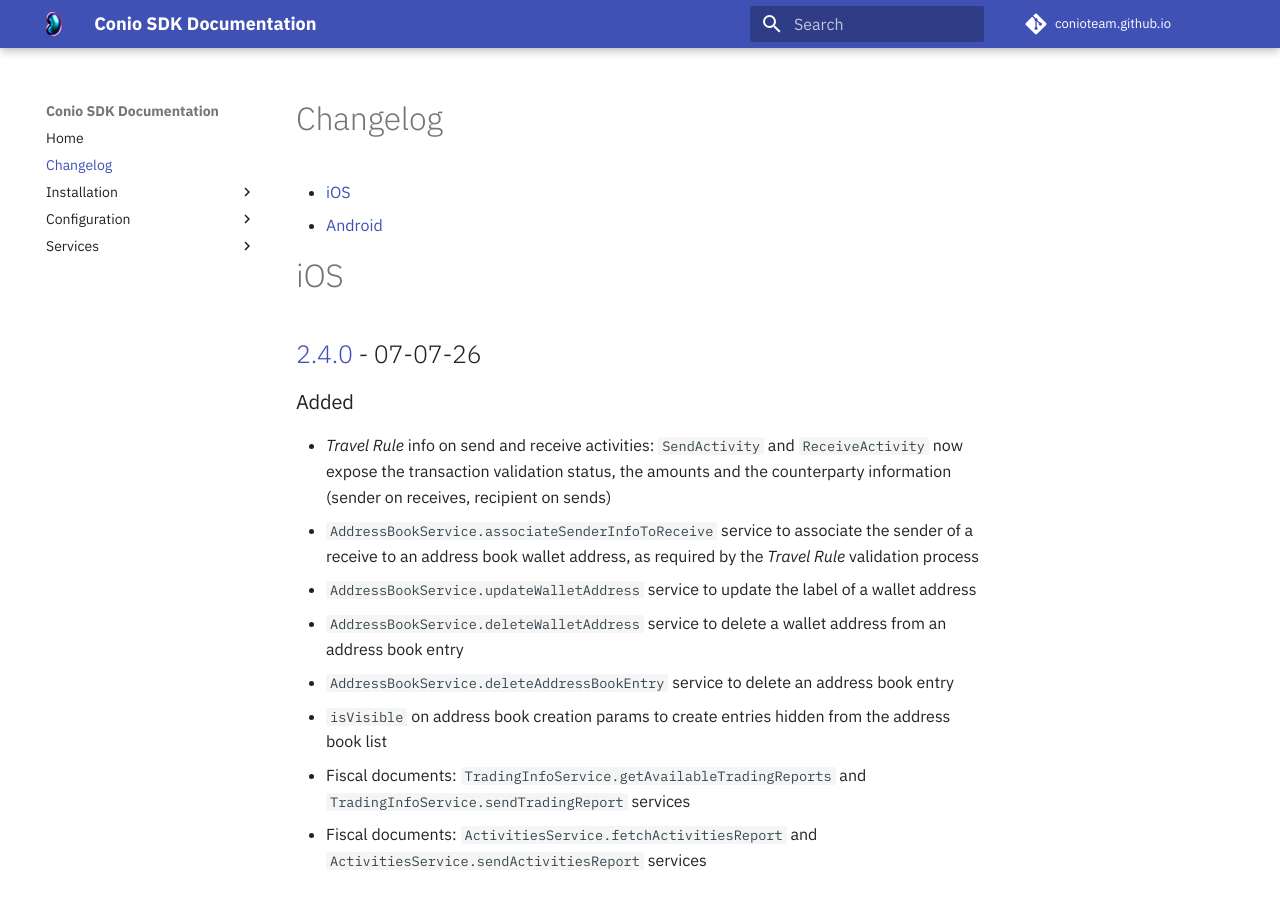
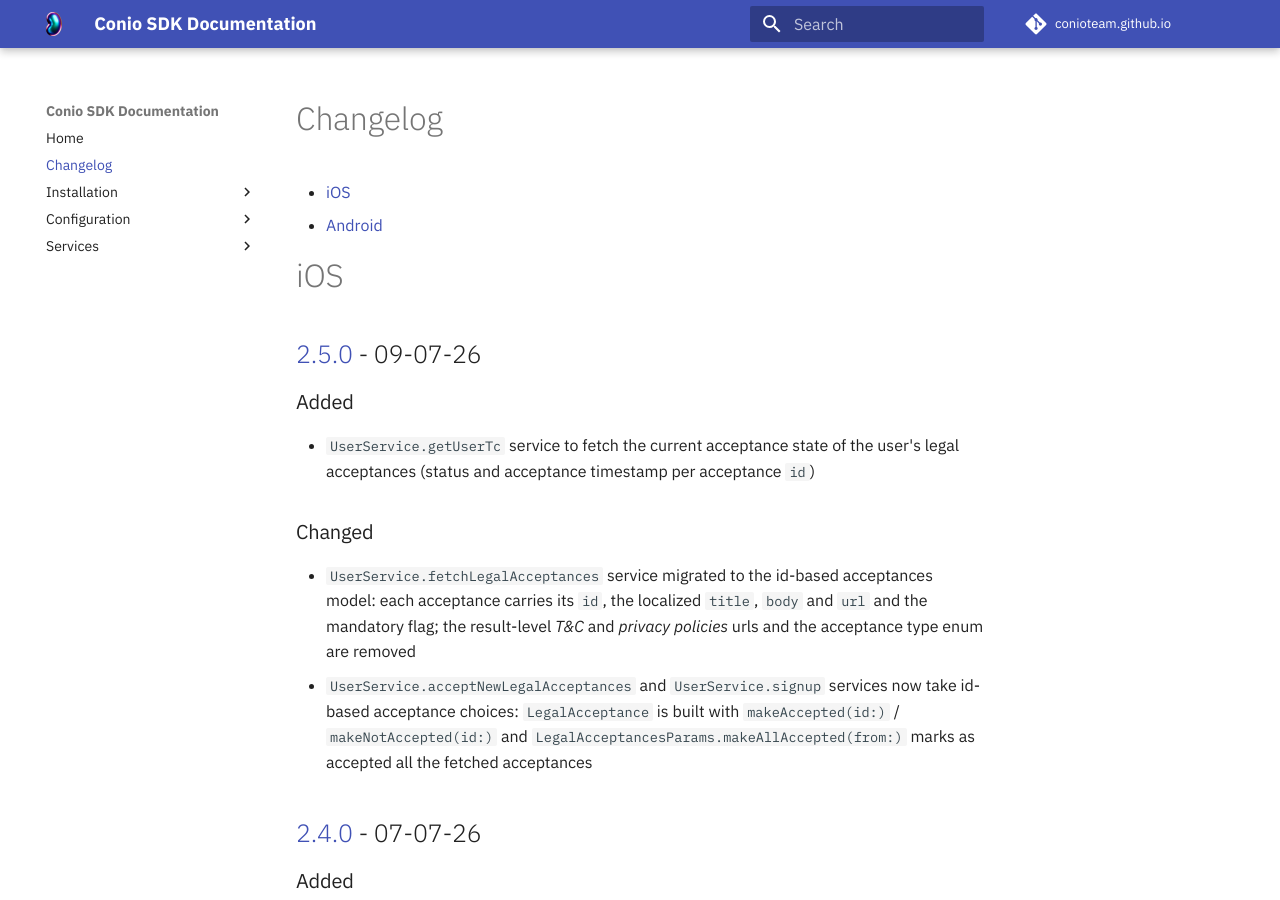
Before and after one commit to Conio/conio.github.io, an MkDocs documentation site: the page built from docs/CHANGELOG.md, in a window 1280 px wide and 900 px high. Built offline with MkDocs 1.6.1 and Material for MkDocs 9.7.7, drawn with Linux system fonts in a browser that asks for light colours; comment, search, counter and statistics services are not loaded.

Commit message:
doc: update CHANGELOG with 2.5.0 release
Co-Authored-By: Claude Fable 5 <noreply@anthropic.com>

```diff
--- a/docs/CHANGELOG.md
+++ b/docs/CHANGELOG.md
@@ -24,6 +24,17 @@
 
 
 # iOS
+
+## [2.5.0](https://bitbucket.org/squadrone/conio-sdk-b2b-ios/src/2.5.0/) - 09-07-26
+
+### Added
+
+- `UserService.getUserTc` service to fetch the current acceptance state of the user's legal acceptances (status and acceptance timestamp per acceptance `id`)
+
+### Changed
+
+- `UserService.fetchLegalAcceptances` service migrated to the id-based acceptances model: each acceptance carries its `id`, the localized `title`, `body` and `url` and the mandatory flag; the result-level *T&C* and *privacy policies* urls and the acceptance type enum are removed
+- `UserService.acceptNewLegalAcceptances` and `UserService.signup` services now take id-based acceptance choices: `LegalAcceptance` is built with `makeAccepted(id:)` / `makeNotAccepted(id:)` and `LegalAcceptancesParams.makeAllAccepted(from:)` marks as accepted all the fetched acceptances
 
 ## [2.4.0](https://bitbucket.org/squadrone/conio-sdk-b2b-ios/src/2.4.0/) - 07-07-26
 
```
